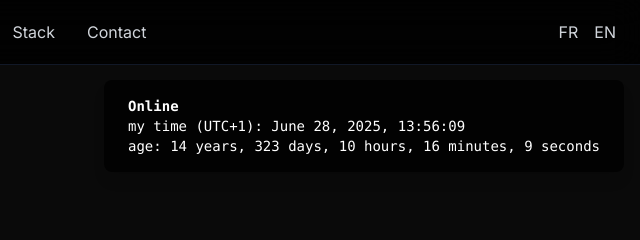
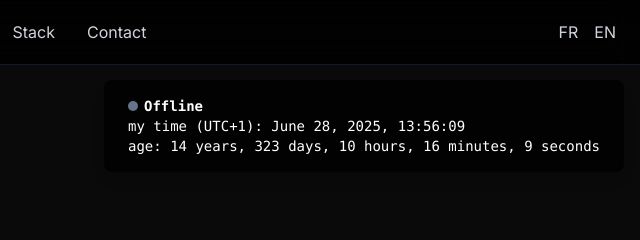
Before and after one commit to GraphStats/Portfolio, a plain HTML site: page index.html in a window 1280 px wide. Shown: the top 240 px of the page, 640-1280 px from the left. Drawn offline with nearby package versions, Linux system fonts and the light colour scheme; no server answers.

Commit message:
Update index.html

```diff
--- a/index.html
+++ b/index.html
@@ -228,7 +228,7 @@
 
   <!-- DND & Age Display -->
   <div id="dnd-age-info" class="fixed top-20 right-4 bg-black/80 text-white rounded-lg shadow-lg px-6 py-4 z-50 text-sm font-mono animate__animated animate__fadeIn" style="min-width:260px">
-    <div><b>Online</b></div>
+    <div id="dnd-status"></div>
     <div id="current-time"></div>
     <div id="age-info"></div>
   </div>
@@ -653,6 +653,50 @@
 
     function pad(n) { return n.toString().padStart(2, '0'); }
 
+    // Discord status color mapping
+    const statusColors = {
+      online: "#22c55e",   // green
+      dnd: "#ef4444",      // red
+      idle: "#f59e42",     // orange
+      offline: "#64748b"   // gray
+    };
+
+    // Update Discord status in the DOM
+    function updateDiscordStatus(status) {
+      const dndDiv = document.getElementById('dnd-status');
+      let color = statusColors[status] || "#64748b";
+      let label = status;
+      if (status === "dnd") label = "Do Not Disturb";
+      else if (status === "online") label = "Online";
+      else if (status === "idle") label = "Idle";
+      else if (status === "offline") label = "Offline";
+      else label = status;
+      dndDiv.innerHTML = `<span style="display:inline-flex;align-items:center;gap:6px;">
+        <span style="display:inline-block;width:10px;height:10px;border-radius:50%;background:${color};"></span>
+        <b>${label}</b>
+      </span>`;
+    }
+
+    // Fetch Discord status from Lanyard API
+    async function fetchDiscordStatus() {
+      try {
+        const res = await fetch('https://api.lanyard.rest/v1/users/1349053338364416020');
+        const data = await res.json();
+        if (data && data.success && data.data && data.data.discord_status) {
+          updateDiscordStatus(data.data.discord_status);
+        } else {
+          updateDiscordStatus("offline");
+        }
+      } catch {
+        updateDiscordStatus("offline");
+      }
+    }
+
+    // Call every 2 seconds
+    setInterval(fetchDiscordStatus, 2000);
+    // Initial call
+    fetchDiscordStatus();
+
     function updateDndAge() {
       const now = new Date();
       // UTC+1
@@ -684,3 +728,4 @@
     </script>
 </body>
 </html>
+</html>
```
